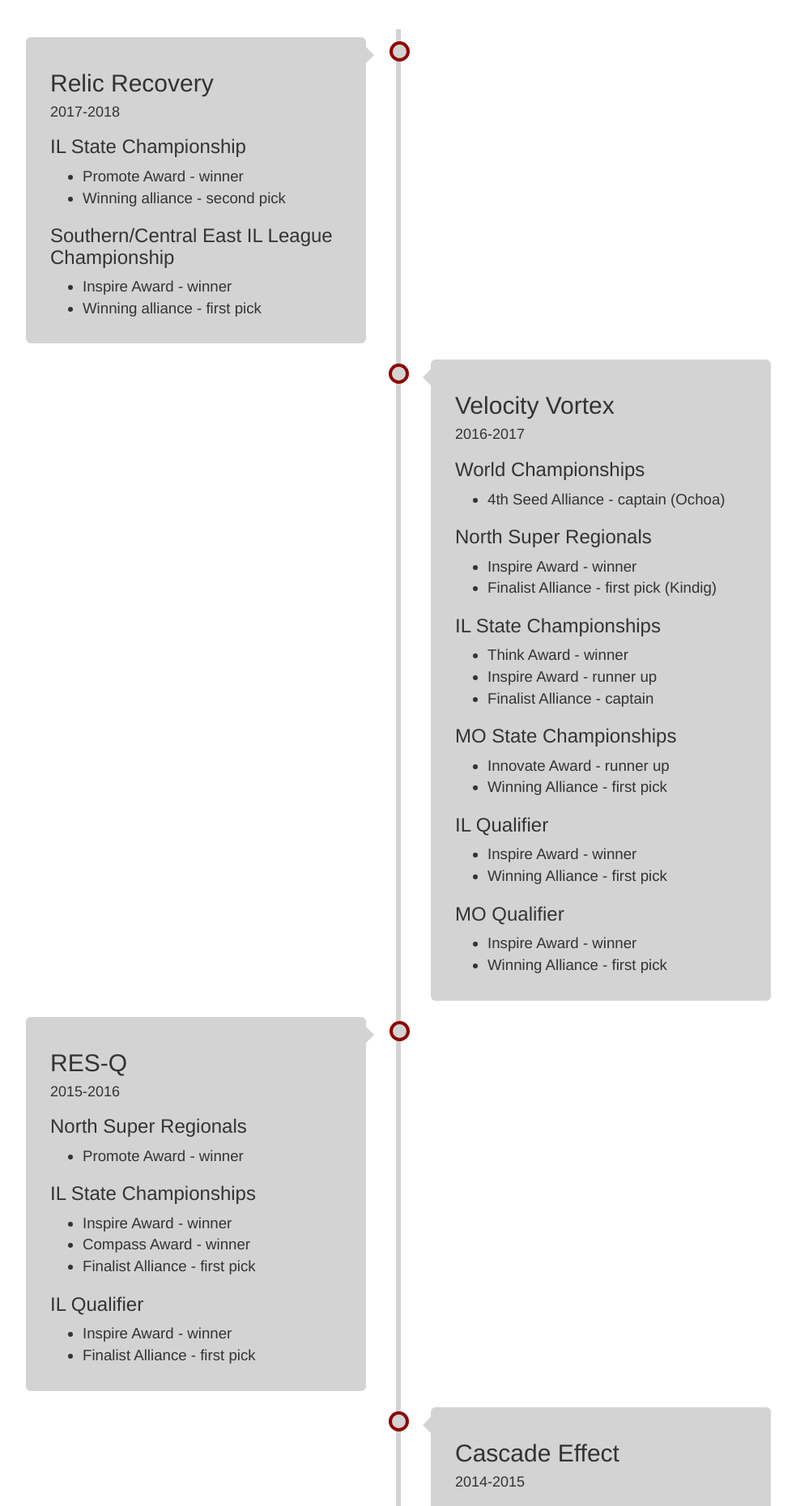
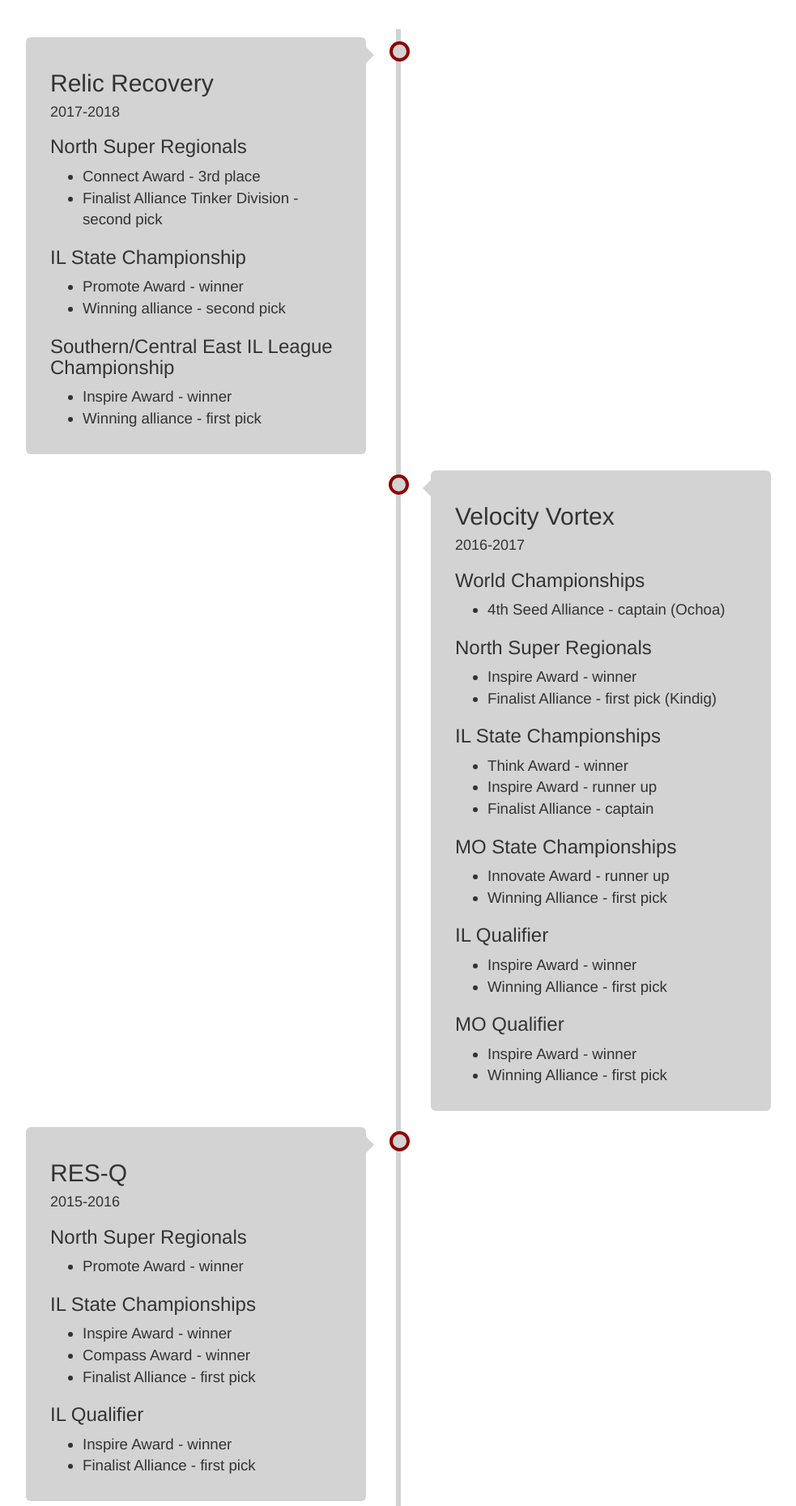
Before and after one commit to jasonrahm/RR, a Flask app: page /awards in a window 1280 px wide. Shown: the part 51-1911 px from the top of the page at 81% size, without its empty margins (148-1131 px from the left). Run offline with Flask 2, Linux system fonts and the light colour scheme; some libraries are stand-ins or nearby versions.

Commit message:
- updating here; will compare with what's in prod

```diff
--- a/app/templates/awards.html
+++ b/app/templates/awards.html
@@ -7,6 +7,11 @@
     <div class="content1">
       <h2>Relic Recovery</h2>
         <h4>2017-2018</h4>
+        <h3>North Super Regionals</h3>
+        <ul>
+            <li>Connect Award - 3rd place</li>
+            <li>Finalist Alliance Tinker Division - second pick</li>
+        </ul>
         <h3>IL State Championship</h3>
             <ul>
                 <li>Promote Award - winner</li>
--- a/app/templates/projections.html
+++ b/app/templates/projections.html
@@ -34,6 +34,7 @@
         </tr>
     {% endfor %}
     </table>
+
     <hr>
     <h3>Projected Rankings</h3>
     <table class="table table-bordered table-striped table-responsive">
--- a/app/views.py
+++ b/app/views.py
@@ -38,7 +38,7 @@ import pandas as pd
 import requests
 
 # Id of current competition
-cur_comp = 2
+cur_comp = 1
 
 
 @app.errorhandler(404)
@@ -205,26 +205,13 @@ def projections(comp):
         pitr[str(record.team).split(':')[0]] = record
         rankings[str(record.team).split(':')[0]] = {'qp': 0, 'rp': 0}
 
-    tables = pd.read_html(r'/Users/rahm/PycharmProjects/RR/app/templates/temptable.html')
-
-    # tables = pd.read_html('https://ftc-results.firstillinoisrobotics.org/live/il-cmp-rr/upload/d2/matchlist.html')
-    #tables = pd.read_html('http://127.0.0.1:5000/temptable')
+    #tables = pd.read_html(r'/home/citizenelah/RR/app/templates/temptable.html')
+    tables = pd.read_html('http://detroit.worlds.pennfirst.org/cache/Matches_2018_World_Championship_Edison.html')
     table = tables[0]
-    table.columns = ['Number', 'Red 1', 'Red 2', 'Blue 1', 'Blue 2']
+    table.columns = ['Number', 'Field', 'Red 1', 'Red 2', 'Blue 1', 'Blue 2']
 
     projection_data = []
-
     for (idx, row) in islice(table.iterrows(), 1, None):
-        # print row['Number'], row['Red 1'], row['Red 2'], row['Blue 1'], row['Blue 2']
-        # if not isinstance(row['Red 1'], str):
-        #     r1 = row['Red 1'].replace("*", "")
-        # if not isinstance(row['Red 2'], str):
-        #     r2 = row['Red 2'].replace("*", "")
-        # if not isinstance(row['Blue 1'], str):
-        #     b1 = row['Blue 1'].replace("*", "")
-        # if not isinstance(row['Blue 2'], str):
-        #     b2 = row['Blue 2'].replace("*", "")
-        #
         match = row['Number']
         r1 = str(row['Red 1'])
         r2 = str(row['Red 2'])
@@ -281,21 +268,23 @@ def projections(comp):
             rankings[b2]['rp'] += red_score
 
         projection_data.append([match, r1, r2, red_score, b1, b2, blue_score])
+
     rank = []
     for s in sorted(rankings.iteritems(), key=lambda (k, v): (-v['qp'], -v['rp'])):
         rank.append([s[0], s[1]['qp'], s[1]['rp']])
 
     return render_template('projections.html', data=projection_data, rank=rank)
+    #return render_template('projections.html')
 
 
 @app.route('/rankings', methods=['GET'])
 def rankings():
-    rank = 'https://ftc-results.firstillinoisrobotics.org/live/il-cmp-rr/upload/d2/rankings.html'
+    rank = 'http://detroit.worlds.pennfirst.org/cache/Rankings_2018_World_Championship_Edison.html'
     rank_response = requests.get(rank, verify=False)
     rank_soup = bs(rank_response.text)
     rank_data = rank_soup.findAll('table')[0]
 
-    match = 'https://ftc-results.firstillinoisrobotics.org/live/il-cmp-rr/upload/d2/matchresults.html'
+    match = 'http://detroit.worlds.pennfirst.org/cache/MatchResults_2018_World_Championship_Edison.html'
     match_response = requests.get(match, verify=False)
     match_soup = bs(match_response.text)
     match_data = match_soup.findAll('table')[0]
```
